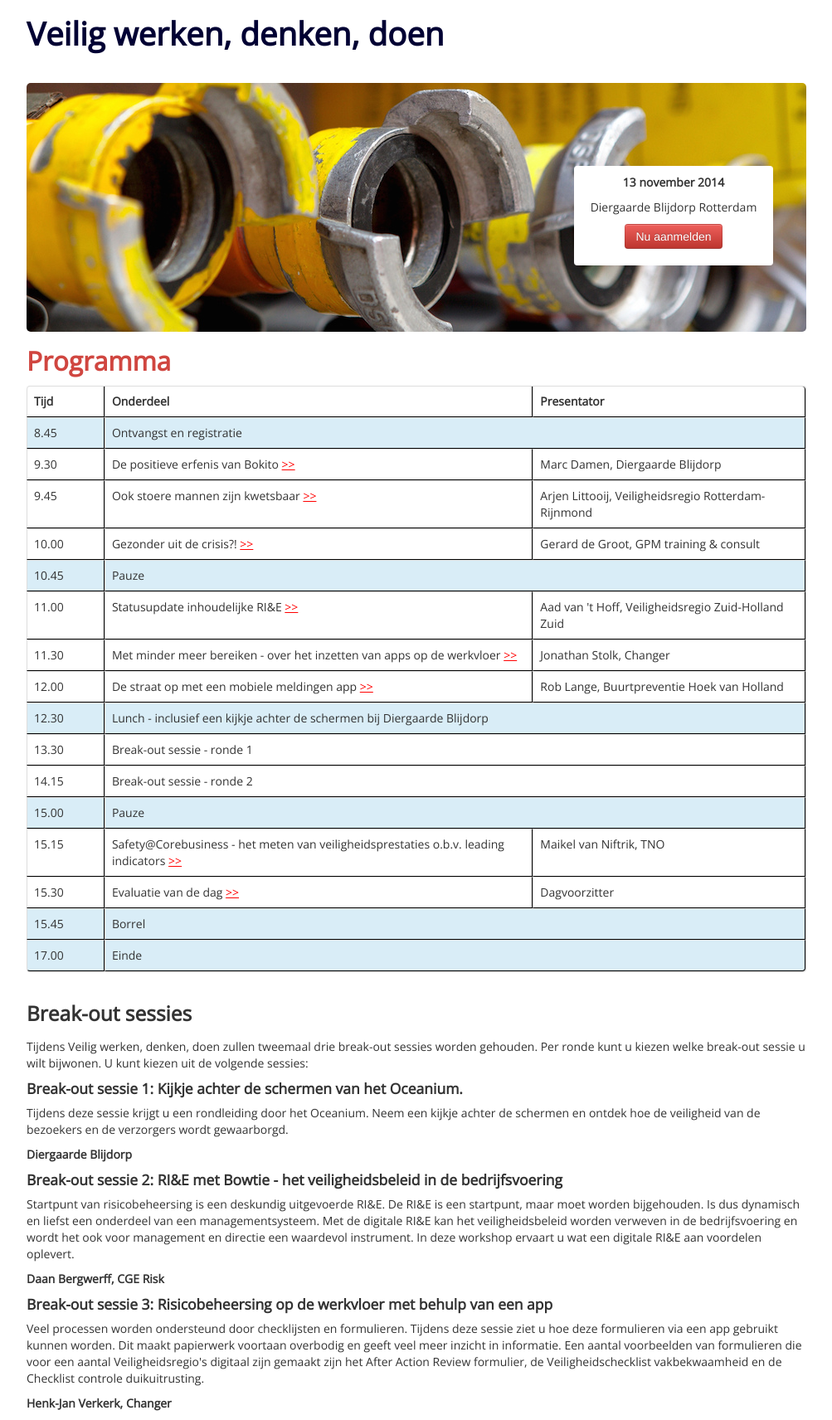
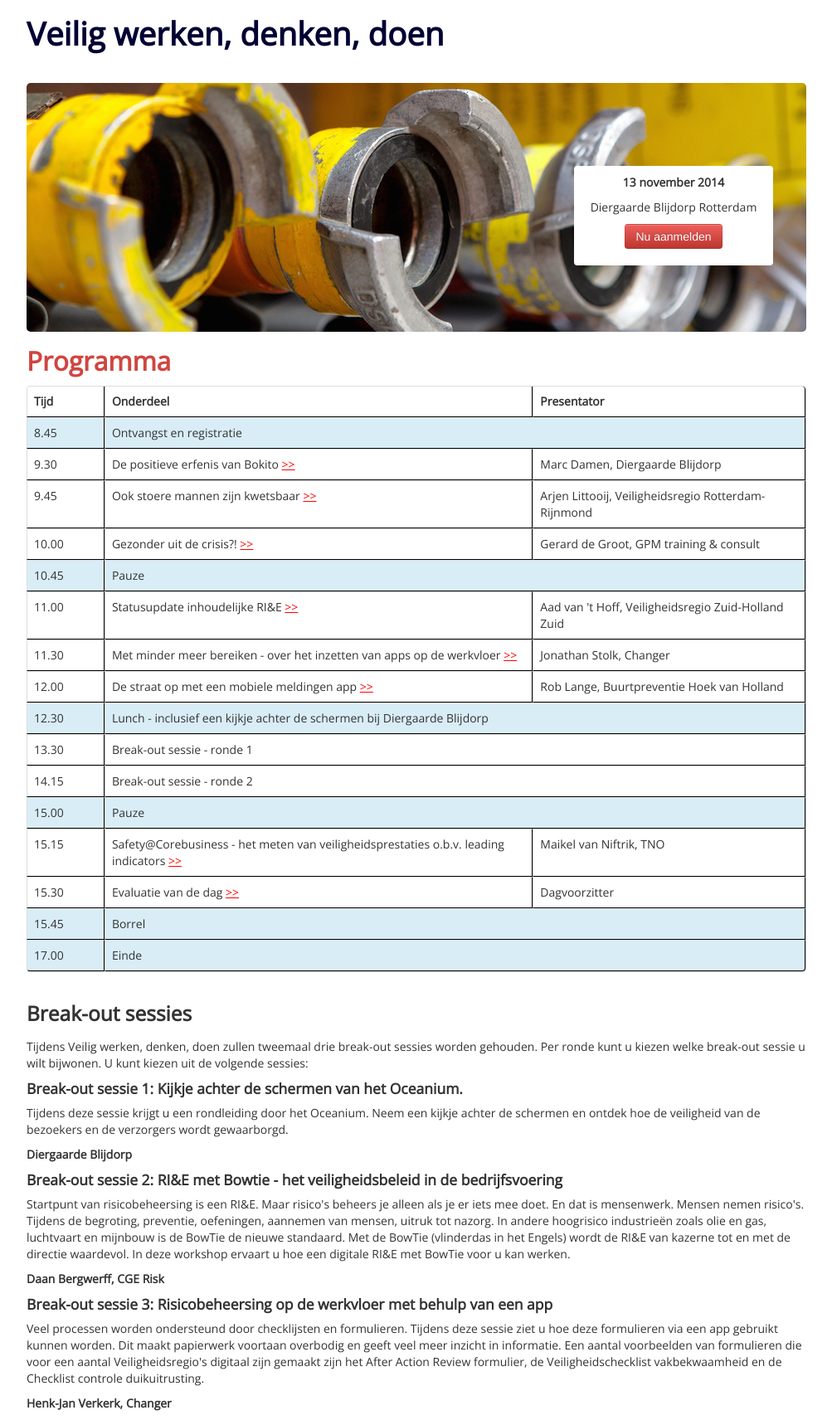
Before and after one commit to changer/vwdd, a Jekyll site: the page built from programma.html, in a window 1280 px wide. Shown: the whole page at 83% size, without its empty margins (138-1141 px from the left). Built offline with Jekyll 4.4.1, drawn with Linux system fonts in a browser that asks for light colours; nearby versions of some CDN libraries; Markdown is read by kramdown in place of the engine named in the settings.

Commit message:
updated logo size and programma

```diff
--- a/css/specifics.css
+++ b/css/specifics.css
@@ -150,5 +150,5 @@ strong {
 }
 
 .logoklein{
-    height: 50px;
+    max-height: 50px;
 }
--- a/programma.html
+++ b/programma.html
@@ -260,7 +260,7 @@ title: Veilig werken, denken, doen
 			<p><strong>Diergaarde Blijdorp</strong></p>
 
 			<h4>Break-out sessie 2: RI&amp;E met Bowtie - het veiligheidsbeleid in de bedrijfsvoering</h4>
-			<p>Startpunt van risicobeheersing is een deskundig uitgevoerde RI&amp;E. De RI&amp;E is een startpunt, maar moet worden bijgehouden. Is dus dynamisch en liefst een onderdeel van een managementsysteem. Met de digitale RI&amp;E kan het veiligheidsbeleid worden verweven in de bedrijfsvoering en wordt het ook voor management en directie een waardevol instrument. In deze workshop ervaart u wat een digitale RI&amp;E aan voordelen oplevert.</p>
+			<p>Startpunt van risicobeheersing is een RI&amp;E. Maar risico's beheers je alleen als je er iets mee doet. En dat is mensenwerk. Mensen nemen risico's. Tijdens de begroting, preventie, oefeningen, aannemen van mensen, uitruk tot nazorg. In andere hoogrisico industrie&euml;n zoals olie en gas, luchtvaart en mijnbouw is de BowTie de nieuwe standaard. Met de BowTie (vlinderdas in het Engels) wordt de RI&amp;E van kazerne tot en met de directie waardevol. In deze workshop ervaart u hoe een digitale RI&amp;E met BowTie voor u kan werken.</p>
 			<p><strong>Daan Bergwerff, CGE Risk</strong></p>
 
 			<h4>Break-out sessie 3: Risicobeheersing op de werkvloer met behulp van een app</h4>
```
Also changed, not shown: images/cge-logo.jpg.
